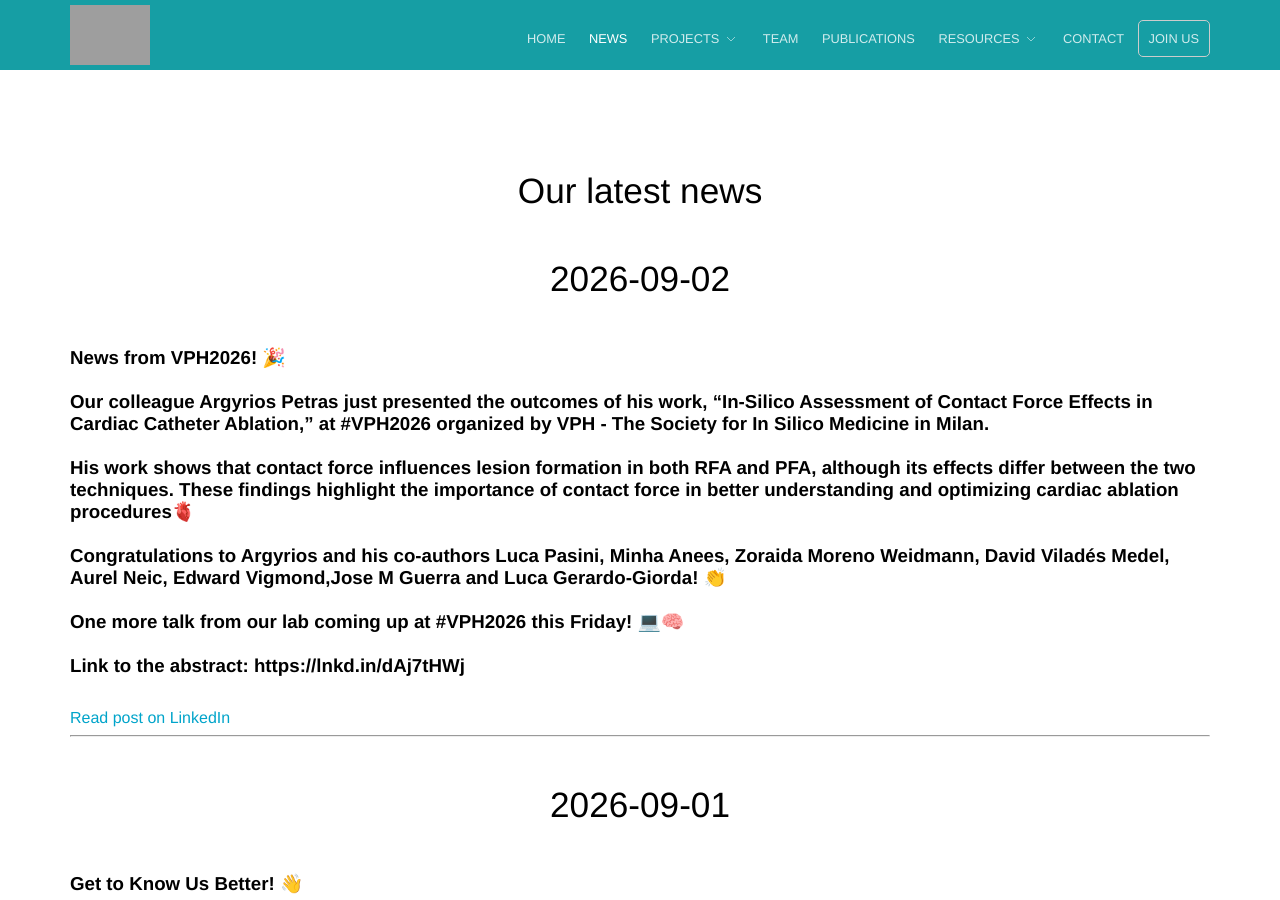
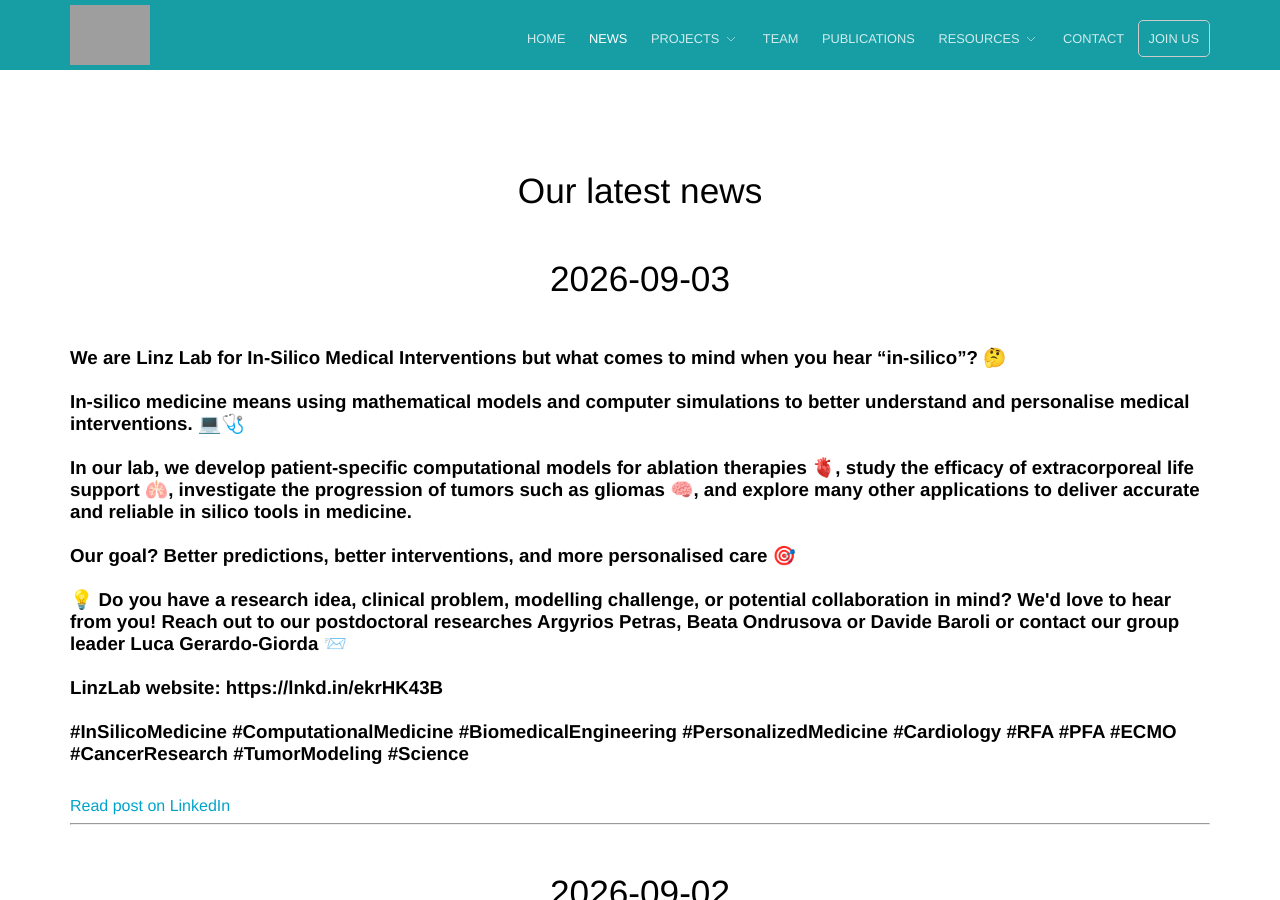
Before and after one commit to linzlabinsilmed/linzlabinsilmed.github.io, a Jekyll site: the page built from news.html, in a window 1280 px wide and 900 px high. Built offline with Jekyll 4.4.1, drawn with Linux system fonts in a browser that asks for light colours; some of the changed text lies outside the part shown; grey boxes are pictures that could not be loaded.

Commit message:
Update LinkedIn feed [auto]

```diff
--- a/_data/linkedin_feed.yml
+++ b/_data/linkedin_feed.yml
@@ -1,3 +1,37 @@
+- title: >-
+    We are Linz Lab for In-Silico Medical Interventions but what comes to mind
+    when you hear “in-silico”? 🤔
+
+
+    In-silico medicine means using mathematical models and computer simulations
+    to better understand and personalise medical interventions. 💻🩺
+
+
+    In our lab, we develop patient-specific computational models for ablation
+    therapies 🫀, study the efficacy of extracorporeal life support 🫁,
+    investigate the progression of tumors such as gliomas 🧠, and explore many
+    other applications to deliver accurate and reliable in silico tools in
+    medicine.
+
+
+    Our goal? Better predictions, better interventions, and more personalised
+    care 🎯
+
+
+    💡 Do you have a research idea, clinical problem, modelling challenge, or
+    potential collaboration in mind? We'd love to hear from you! Reach out to
+    our postdoctoral researches Argyrios Petras, Beata Ondrusova or Davide
+    Baroli or contact our group leader Luca Gerardo-Giorda 📨
+
+
+    LinzLab website: https://lnkd.in/ekrHK43B
+
+
+    #InSilicoMedicine #ComputationalMedicine #BiomedicalEngineering
+    #PersonalizedMedicine #Cardiology #RFA #PFA #ECMO #CancerResearch
+    #TumorModeling  #Science
+  url: https://www.linkedin.com/posts/linz-lab-for-in-silico-medical-interventions_insilicomedicine-computationalmedicine-activity-7501285384916729856-nLYc
+  published: 2026-09-03
 - title: >-
     News from VPH2026! 🎉
 
@@ -272,20 +306,3 @@
     soon  👋
   url: https://www.linkedin.com/posts/linz-lab-for-in-silico-medical-interventions_esgi2026-mathematicsinindustry-appliedmathematics-activity-7470097410866925568-JOA2
   published: 2026-06-09
-- title: >-
-    I have just concluded an incredible 3-month research period at Linz Lab for
-    In-Silico Medical Interventions at JKU in Linz. 🌏
-
-    During these months, I had the opportunity to deeply focus on my research,
-    specifically working on the mathematical modelling of West Nile Virus spread
-    using FEM techniques in Emilia-Romagna (Italy). 🦠🦟📈
-
-    Thank you so much to everyone in the lab for the guidance, support, for
-    making me feel at home from day one and the great coffee breaks. ☕
-
-    I’m incredibly glad for the time spent here, and who knows... maybe I’ll be
-    back someday! ⏳
-
-    Looking forward to what comes next! 💥
-  url: https://www.linkedin.com/posts/linz-lab-for-in-silico-medical-interventions_meet-our-new-visitors-aldo-and-giuseppe-activity-7464963565150683136-1sW8
-  published: 2026-05-26
```
